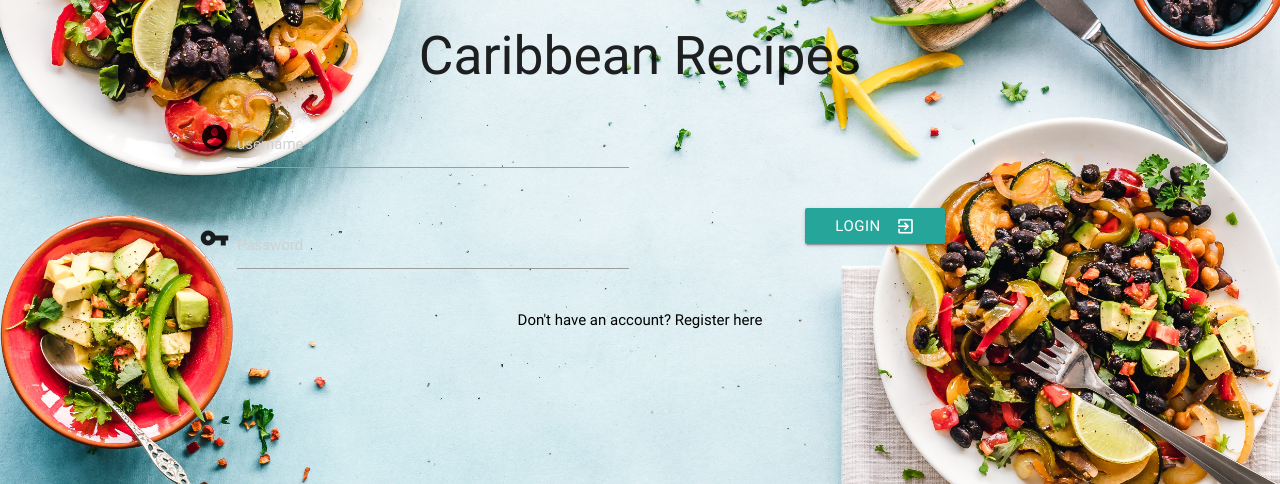
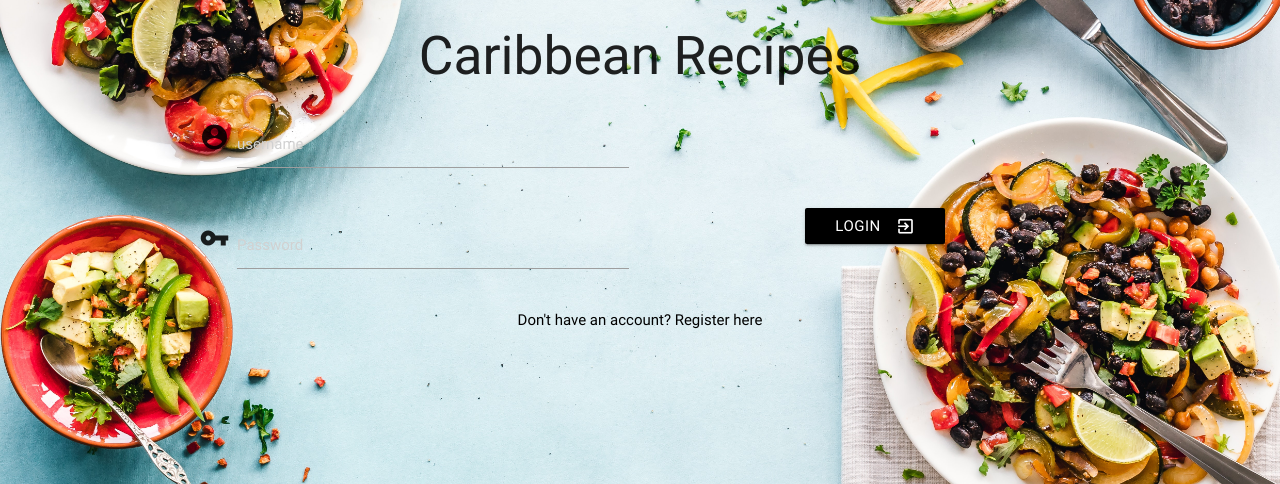
Before and after one commit to debbiect246/recipe-app, a Flask app: page / in a window 1280 px wide. Shown: the top 484 px of the page. Run offline with Flask 2, Linux system fonts and the light colour scheme; data that the repository does not hold is empty; some libraries are stand-ins or nearby versions.

Commit message:
changed login button to black

```diff
--- a/app.py
+++ b/app.py
@@ -8,15 +8,15 @@ from werkzeug.security import generate_password_hash, check_password_hash
 
 app = Flask(__name__)
 app.secret_key = "randomstring123"
-app.config['DEBUG'] = False
+app.config['DEBUG'] = True
 
 if app.config['DEBUG'] == True:
     from config import dbconfig
     app.config["MONGO_DBNAME"] = 'recipe_manager'
     app.config["MONGO_URI"] = dbconfig()
 else:
+
     app.config['MONGO_DBNAME'] = os.getenv('MONGO_DBNAME')
-    app.config['MONGO_URI'] = os.getenv('MONGO_URI')
 
 mongo = PyMongo(app)
 
--- a/templates/login.html
+++ b/templates/login.html
@@ -61,7 +61,7 @@
       <div class="row">
 
           <div class="col-md-12">
-            <button class="btn btn-bg waves-effect waves-light" type="submit" name="action">Login
+            <button class="btn black btn-bg waves-effect waves-light" type="submit" name="action">Login
             <i class="material-icons right">exit_to_app</i>
             </button>
       </div>
```
Also changed, not shown: README.md.
